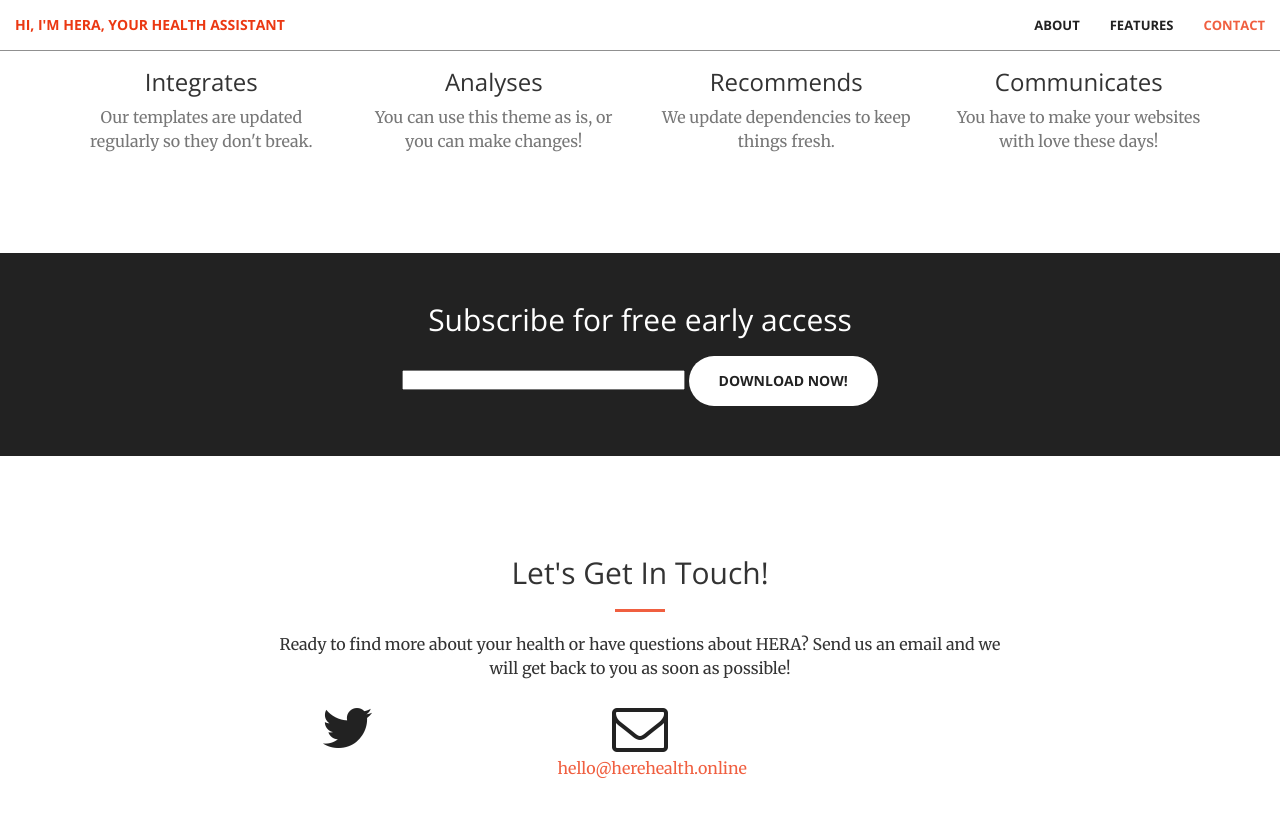
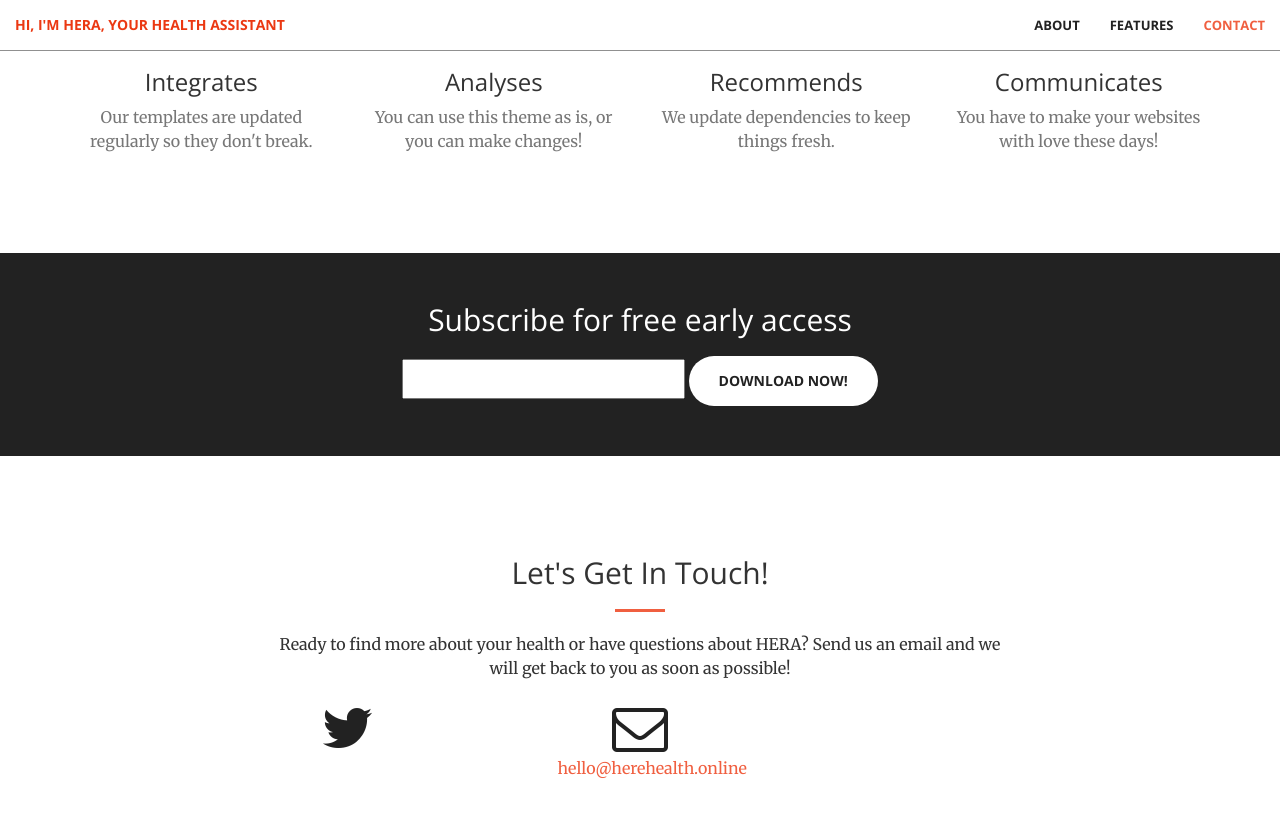
Before and after one commit to bettercalldoc/bettercalldoc, a Jekyll site: the page built from index.html, in a window 1280 px wide and 900 px high, scrolled down 1521 px. Shown: the top 817 px of the window. Built offline with Jekyll 4.4.1, drawn with Linux system fonts in a browser that asks for light colours.

Commit message:
input size

```diff
--- a/_includes/aside.html
+++ b/_includes/aside.html
@@ -3,7 +3,7 @@
           <div class="call-to-action">
 
               <h2>Subscribe for free early access</h2>
-              <input type="email" size="24" style="height:20px;font-size:14pt;">
+              <input type="email" size="24" style="height:40px;font-size:14pt;">
               <a href="#" class="btn btn-default btn-xl wow tada">Download Now!</a>
           </div>
       </div>
```
